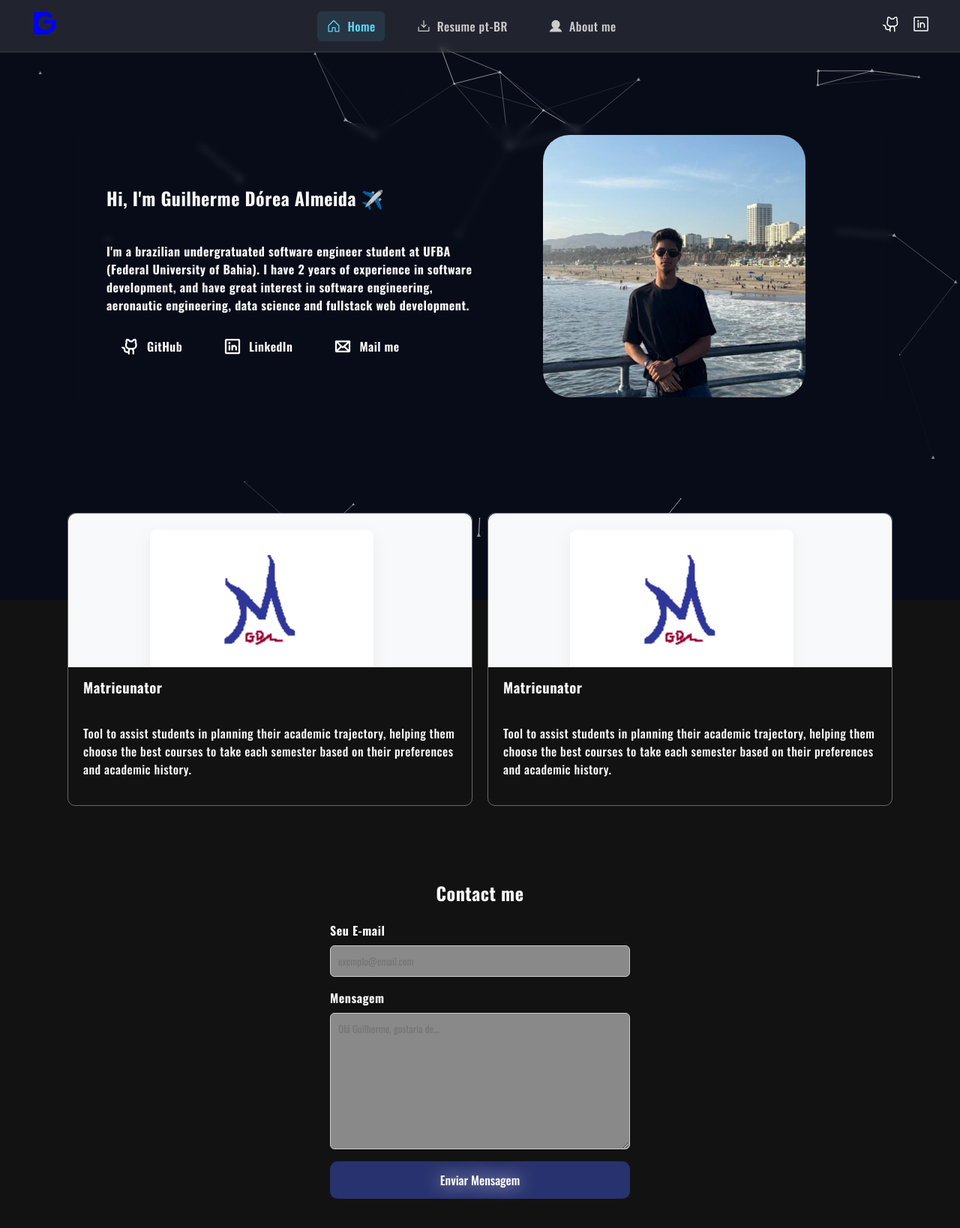
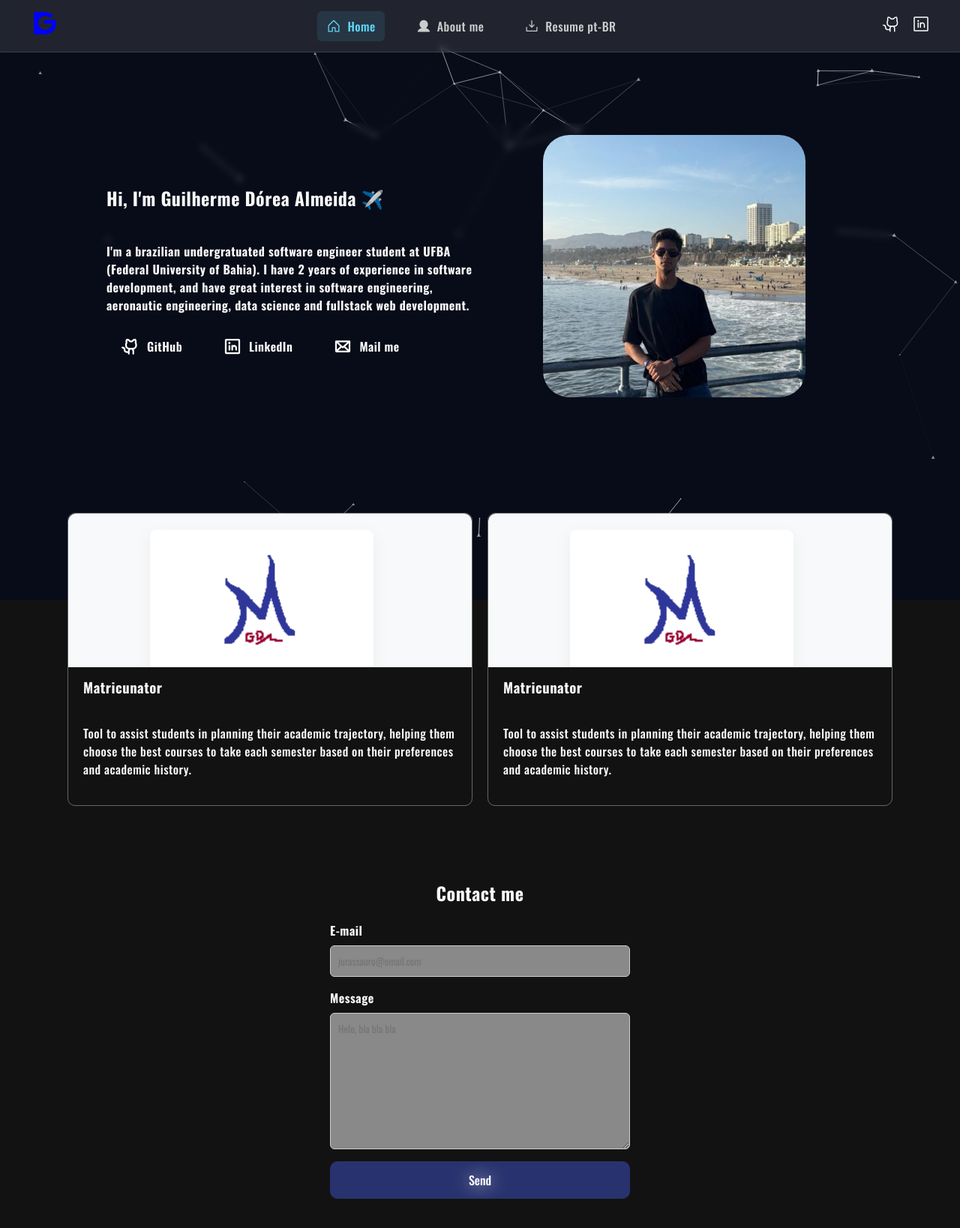
Before and after one commit to GuilhermeDorea/landing, a React (Vite) app: page / in a window 1280 px wide. Shown: the top 1638 px of the page at 75% size. Built offline with nearby package versions, Linux system fonts and the light colour scheme; a web font is replaced by a local one.

Commit message:
feat: about me page

```diff
--- a/src/AboutMe.jsx
+++ b/src/AboutMe.jsx
@@ -1,8 +1,8 @@
-export function Curriculo() {
+export function AboutMe() {
   return (
-    <div>
+    <div className="card">
       <h1>Sobre Mim</h1>
-      <p>Esta é a página sobre o Guilherme.</p>
+      <p>Esta página está em construção</p>
     </div>
   );
 }
--- a/src/App.jsx
+++ b/src/App.jsx
@@ -1,11 +1,11 @@
 import { EnvelopeIcon, GithubLogoIcon, LinkedinLogoIcon } from '@phosphor-icons/react';
 import { Link, Route, Routes } from 'react-router-dom';
+import { AboutMe } from './AboutMe';
 import './App.css';
 import fotoPerfil from './assets/guilhermedorea.png';
 import { ContactForm } from './components/ContactForm';
 import { Navbar } from './components/Navbar';
 import { StarBackground } from './components/StarBackground';
-import { Curriculo } from './Curriculo';
 import './index.css';
 
 function ProjectCard({ children, link, fotoPerfil }) {
@@ -24,7 +24,7 @@ function App() {
       <Navbar />
       <Routes>
         <Route path="/" element={<Home />} />
-        <Route path="/cv" element={<Curriculo />} />
+        <Route path="/aboutme" element={<AboutMe />} />
       </Routes>
     </>
   );
--- a/src/components/ContactForm.jsx
+++ b/src/components/ContactForm.jsx
@@ -1,30 +1,29 @@
-// src/components/ContactForm.jsx
 import { useForm, ValidationError } from '@formspree/react';
-import './Cntc.css'; // Para aproveitar os estilos
+import './Cntc.css';
 
 export function ContactForm() {
   const [state, handleSubmit] = useForm('xvgeqpgv');
 
   if (state.succeeded) {
-    return <p className="success-message">Obrigado pelo contato! Responderei em breve.</p>;
+    return <p className="success-message">Thank you! I'll respond shortly.</p>;
   }
 
   return (
     <form onSubmit={handleSubmit} className="contact-form">
       <div className="form-group">
-        <label htmlFor="email">Seu E-mail</label>
-        <input id="email" type="email" name="email" placeholder="exemplo@email.com" required />
+        <label htmlFor="email">E-mail</label>
+        <input id="email" type="email" name="email" placeholder="jurassauro@email.com" required />
         <ValidationError prefix="Email" field="email" errors={state.errors} />
       </div>
 
       <div className="form-group">
-        <label htmlFor="message">Mensagem</label>
-        <textarea id="message" name="message" rows="8" placeholder="Olá Guilherme, gostaria de..." required />
+        <label htmlFor="message">Message</label>
+        <textarea id="message" name="message" rows="8" placeholder="Helo, bla bla bla" required />
         <ValidationError prefix="Message" field="message" errors={state.errors} />
       </div>
 
       <button type="submit" disabled={state.submitting} className="MyButton">
-        {state.submitting ? 'Enviando...' : 'Enviar Mensagem'}
+        {state.submitting ? 'Sending...' : 'Send'}
       </button>
     </form>
   );
--- a/src/components/Navbar.jsx
+++ b/src/components/Navbar.jsx
@@ -16,16 +16,15 @@ export function Navbar() {
           <HouseIcon size={20} />
           Home
         </NavLink>
+        <NavLink to="/aboutme" className={({ isActive }) => (isActive ? 'nav-item active' : 'nav-item')}>
+          <UserIcon size={20} weight="fill" />
+          About me
+        </NavLink>
 
         <a href={resume} download={true} className="nav-item">
           <DownloadSimpleIcon size={20} />
           Resume pt-BR
         </a>
-
-        <NavLink to="/contact" className={({ isActive }) => (isActive ? 'nav-item active' : 'nav-item')}>
-          <UserIcon size={20} weight="fill" />
-          About me
-        </NavLink>
       </div>
       <div className="navbar-social">
         <a href="https://github.com/GuilhermeDorea" target="_blank" rel="noreferrer">
```
